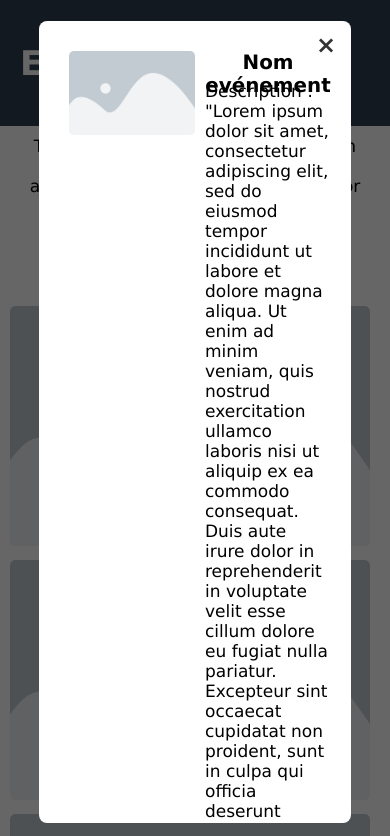
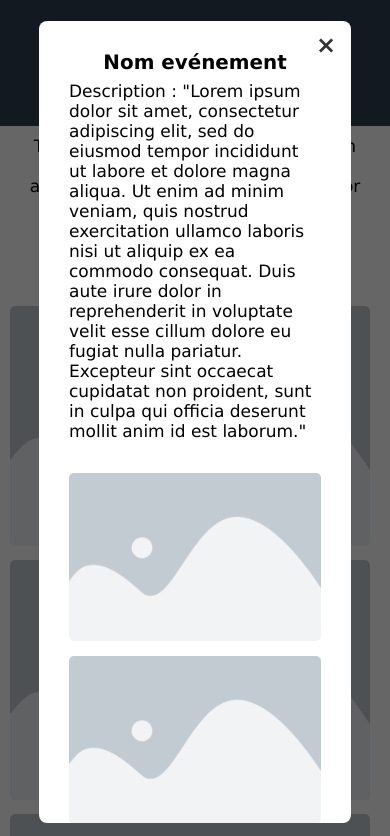
Before and after one commit to LucaRabbit/mon-site-web, a plain HTML site: page events.html in a window 390 px wide. Both pictures are taken after a click on the element "Description de l'événement 1". Shown: the top 836 px of the page. Drawn offline with Linux system fonts and the light colour scheme.

Commit message:
Fix Responsive

```diff
--- a/style.css
+++ b/style.css
@@ -477,6 +477,21 @@ body.no-scroll {
     }
 }
 
+/* Mobile */
+@media (max-width: 600px) {
+    .eventdetail-grid {
+        grid-template-columns: 1fr;
+        gap: 15px;
+    }
+
+    .eventdetail-grid img,
+    .eventdetail-grid p,
+    .eventdetail-grid h3 {
+        grid-column: 1;
+    }
+}
+
+
 /* === CONTACT === */
 .contact {
     grid-area: contact;
@@ -676,8 +691,28 @@ footer {
         gap: 20px;
     }
 
-    header,
-    footer {
+    html, body {
+        width: 100%;
+        margin: 0;
+        padding: 0;
+    }
+
+    .grid-container {
+        width: 100%;
+        max-width: 100%;
+        margin: 0;
+        padding: 10px;
+        background-color: var(--color-bg);
+    }
+
+    header, footer {
+        width: 100%;
+        max-width: 100%;
+        margin: 0;
+        padding: 20px;
         display: flex;
+        justify-content: center;
+        background-color: var(--color-primary);
     }
+
 }
```
